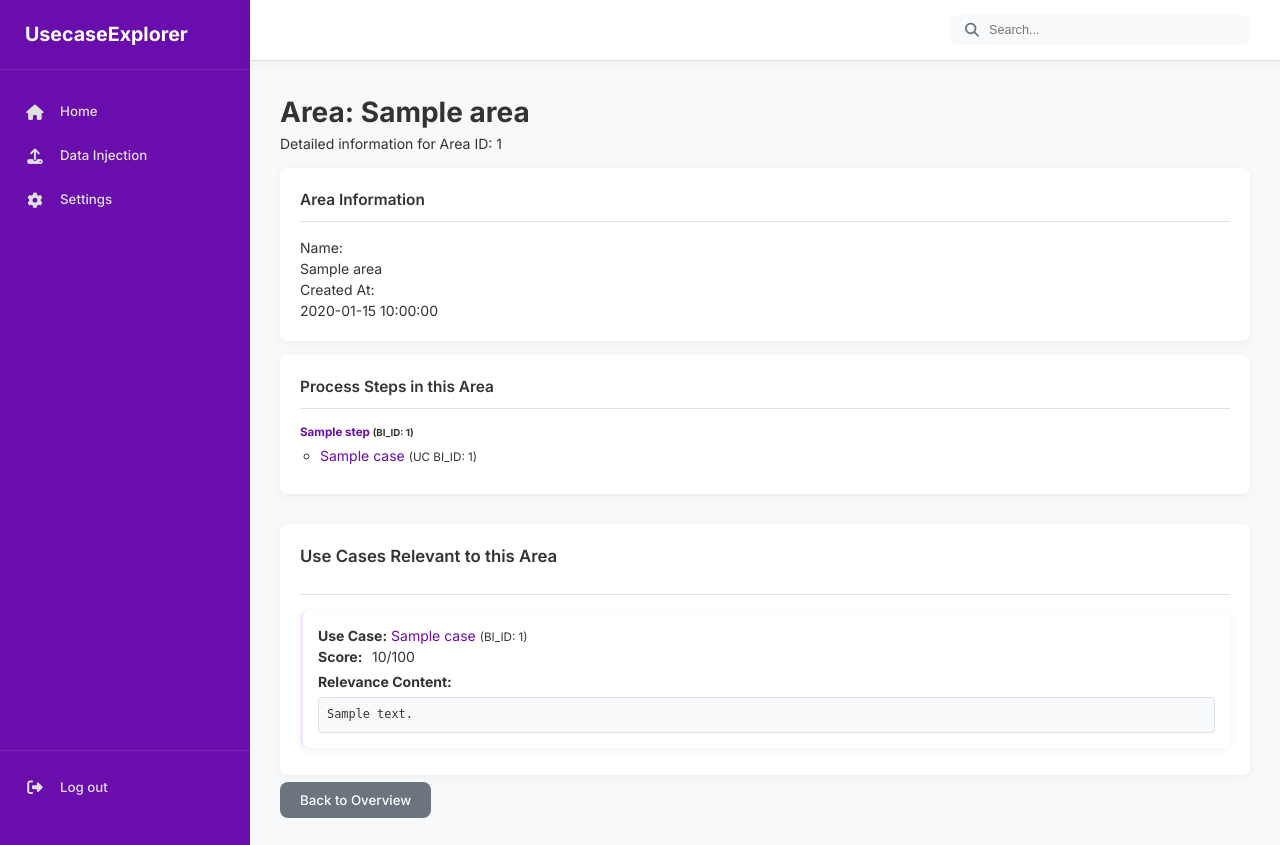
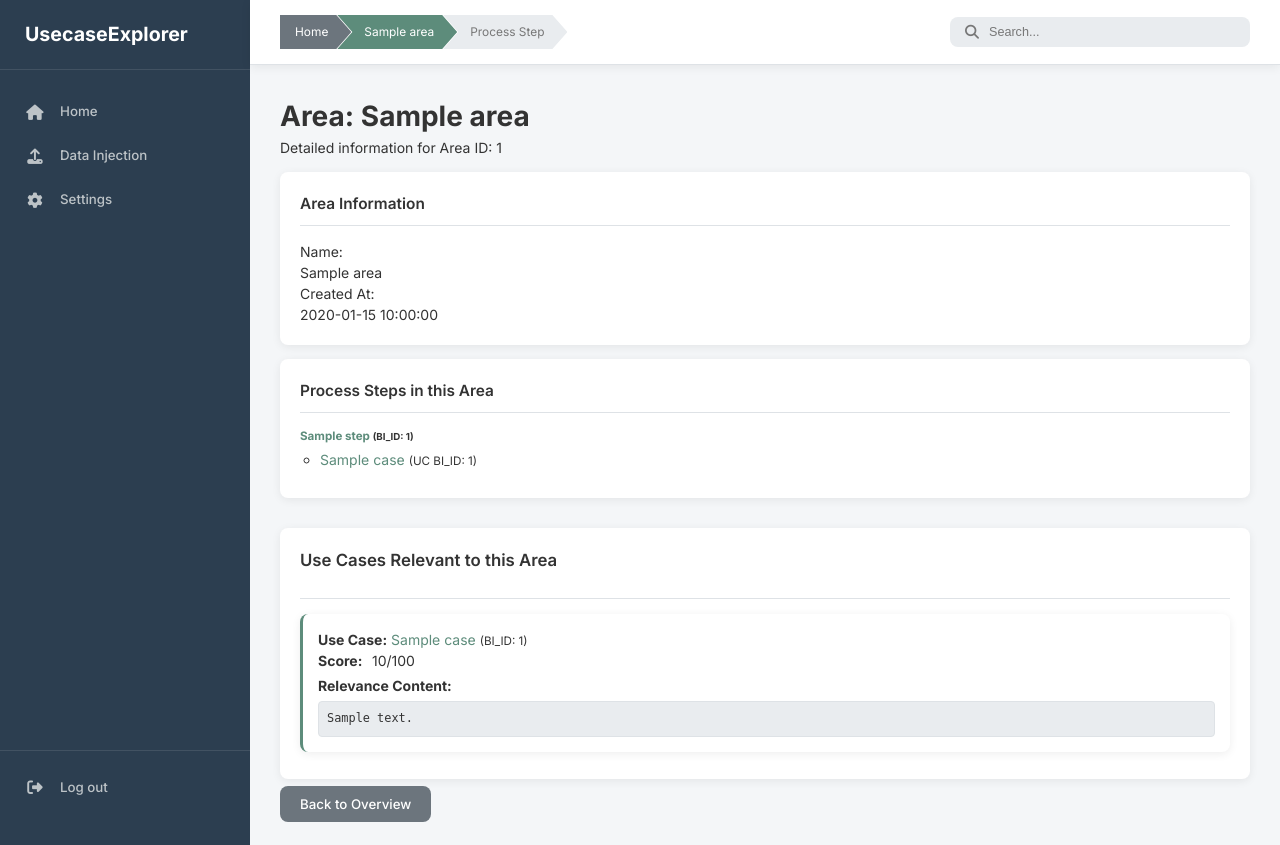
Before and after one commit to TheReallyRealComedian/UsecaseExplorer, a Flask app: page /areas/1 in a window 1280 px wide. Run offline with Flask 3, Linux system fonts and the light colour scheme; a user stored in the database is signed in; tables that the repository leaves empty hold one stand-in row (values such as "Sample post").

Commit message:
Add breadcrumb support and enhance UI for area, step, and use case detail pages

```diff
--- a/backend/routes/area_routes.py
+++ b/backend/routes/area_routes.py
@@ -39,7 +39,8 @@ def view_area(area_id):
         return render_template(
             'area_detail.html',
             title=f"Area: {area.name}",
-            area=area
+            area=area,
+            current_area=area  # For breadcrumbs
         )
     except Exception as e:
         print(f"Error fetching area {area_id}: {e}")
--- a/backend/static/css/style.css
+++ b/backend/static/css/style.css
@@ -1,19 +1,104 @@
 /* style.css */
 :root {
-    --primary-color: #6a0dad; /* Purple */
-    --primary-color-dark: #5a0bad;
-    --primary-color-light: #f3e8fd; /* Lighter purple for backgrounds/hover */
-    --secondary-color: #f8f9fa; /* Light grey background for main content */
-    --card-bg: #ffffff;
-    --text-color: #333333;
-    --text-color-light: #6c757d;
-    --text-color-sidebar: #e0e0e0;
-    --text-color-sidebar-active: #ffffff;
-    --border-color: #dee2e6;
-    --white: #ffffff;
+    /* --- Raw Color Definitions --- */
+    --raw-white: #ffffff;
+    --raw-black: #000000;
+
+    /* Greys */
+    --raw-light-grey-100: #F4F6F8; /* Lightest - Body background, main content */
+    --raw-light-grey-200: #E9ECEF; /* UI elements, Search bar bg, Code bg, disabled bg */
+    --raw-light-grey-300: #DEE2E6; /* Borders on light backgrounds */
+    --raw-medium-grey-100: #777777; /* Light text, disabled text */
+    --raw-medium-grey-200: #6c757d; /* Medium text, Breadcrumb default bg */
+    --raw-medium-grey-300: #5a6268; /* Breadcrumb hover bg, secondary button hover */
+    --raw-dark-grey-100: #555555;  /* Darker medium text */
+    --raw-dark-grey-200: #333333;  /* Main text color */
+    --raw-dark-grey-panel: #2C3E50; /* Left panel bg */
+    --raw-panel-text: #BDC3C7;     /* Text on dark panel */
+    --raw-panel-border-subtle: rgba(255, 255, 255, 0.1); /* Subtle border on dark panel */
+
+    /* Earthish Green Highlight */
+    --raw-green-primary: #5D8C7B;
+    --raw-green-dark: #4A7062;
+    --raw-green-light: #D4E2DE;
+
+    /* Alert Colors (original values maintained as per request scope) */
+    --raw-alert-success-text: #155724;
+    --raw-alert-success-bg: #d4edda;
+    --raw-alert-success-border: #c3e6cb;
+    --raw-alert-danger-text: #721c24;
+    --raw-alert-danger-bg: #f8d7da;
+    --raw-alert-danger-border: #f5c6cb;
+    --raw-alert-warning-text: #856404;
+    --raw-alert-warning-bg: #fff3cd;
+    --raw-alert-warning-border: #ffeeba;
+    --raw-alert-info-text: #0c5460;
+    --raw-alert-info-bg: #d1ecf1;
+    --raw-alert-info-border: #bee5eb;
+
+    /* Shadow Color */
+    --raw-shadow-color: rgba(0, 0, 0, 0.07);
+
+    /* --- Color Definitions END --- */
+    /* --- Variable Names START --- */
+
+    /* Theme Colors (Highlight) */
+    --primary-color: var(--raw-green-primary);
+    --primary-color-dark: var(--raw-green-dark);
+    --primary-color-light: var(--raw-green-light);
+
+    /* Backgrounds */
+    --body-bg-color: var(--raw-light-grey-100);         /* Light grey for major areas */
+    --main-content-bg: var(--raw-light-grey-100);       /* Light grey for major areas */
+    --left-panel-bg: var(--raw-dark-grey-panel);        /* Dark grey for left panel */
+    --card-bg: var(--raw-white);                        /* White for cards */
+    --header-bg: var(--raw-white);                      /* White for main header */
+    --element-bg-light: var(--raw-light-grey-200);      /* e.g. search bar, code block bg */
+
+    /* Text Colors */
+    --text-color: var(--raw-dark-grey-200);
+    --text-color-light: var(--raw-medium-grey-100);
+    --text-color-medium: var(--raw-medium-grey-200);
+    --text-color-sidebar: var(--raw-panel-text);
+    --text-color-sidebar-active: var(--raw-white);
+    --text-color-on-primary: var(--raw-white);          /* Text on green highlight buttons/elements */
+    --text-color-on-dark: var(--raw-white);             /* General text on dark backgrounds (e.g. breadcrumbs) */
+
+    /* Borders */
+    --border-color: var(--raw-light-grey-300);
+    --sidebar-border-color: var(--raw-panel-border-subtle);
+
+    /* Generic */
+    --white: var(--raw-white); /* Retained for explicit white usage if any */
+
+    /* Component Specific */
+    --box-shadow: 0 2px 10px var(--raw-shadow-color);
+    --border-radius: 8px;
     --font-family: 'Inter', sans-serif;
-    --box-shadow: 0 2px 10px rgba(0, 0, 0, 0.05);
-    --border-radius: 8px;
+
+    /* Breadcrumb variables */
+    --breadcrumb-arrow-width: 15px;
+    --breadcrumb-active-bg: var(--primary-color);
+    --breadcrumb-default-bg: var(--raw-medium-grey-200);
+    --breadcrumb-disabled-bg: var(--raw-light-grey-200); /* Consistent with element-bg-light */
+    --breadcrumb-text-color: var(--text-color-on-dark);
+    --breadcrumb-disabled-text-color: var(--text-color-light);
+    --breadcrumb-hover-bg: var(--raw-medium-grey-300);
+    --breadcrumb-active-hover-bg: var(--primary-color-dark);
+
+    /* Alert variables */
+    --alert-success-text: var(--raw-alert-success-text);
+    --alert-success-bg: var(--raw-alert-success-bg);
+    --alert-success-border: var(--raw-alert-success-border);
+    --alert-danger-text: var(--raw-alert-danger-text);
+    --alert-danger-bg: var(--raw-alert-danger-bg);
+    --alert-danger-border: var(--raw-alert-danger-border);
+    --alert-warning-text: var(--raw-alert-warning-text);
+    --alert-warning-bg: var(--raw-alert-warning-bg);
+    --alert-warning-border: var(--raw-alert-warning-border);
+    --alert-info-text: var(--raw-alert-info-text);
+    --alert-info-bg: var(--raw-alert-info-bg);
+    --alert-info-border: var(--raw-alert-info-border);
 }
 
 /* Reset and Base Styles */
@@ -26,7 +111,7 @@
 html, body {
     height: 100%;
     font-family: var(--font-family);
-    background-color: var(--secondary-color);
+    background-color: var(--body-bg-color); /* UPDATED */
     color: var(--text-color);
     font-size: 14px; /* Base font size */
     line-height: 1.5;
@@ -55,34 +140,31 @@ ul {
 /* Sidebar Styles */
 .sidebar {
     width: 250px;
-    background-color: var(--primary-color);
+    background-color: var(--left-panel-bg); /* UPDATED */
     color: var(--text-color-sidebar);
     display: flex;
     flex-direction: column;
-    padding: 20px 0; /* Existing padding */
-    flex-shrink: 0; /* Prevent sidebar from shrinking */
-    height: 100vh; /* MODIFIED: Ensure sidebar takes full viewport height */
-    position: sticky; /* MODIFIED: Make sidebar sticky to the viewport top left */
-    top: 0;           /* MODIFIED: Stick to top */
+    padding: 20px 0;
+    flex-shrink: 0;
+    height: 100vh;
+    position: sticky;
+    top: 0;
 }
 
 .sidebar-header {
     padding: 0 25px 20px 25px;
     margin-bottom: 20px;
-    border-bottom: 1px solid rgba(255, 255, 255, 0.1);
+    border-bottom: 1px solid var(--sidebar-border-color); /* UPDATED */
 }
 
 .sidebar-header .logo {
     font-size: 1.4rem;
     font-weight: 700;
-    color: var(--white);
+    color: var(--text-color-sidebar-active); /* UPDATED */
 }
 
 .sidebar-menu {
     flex-grow: 1;
-    /* If menu items were to overflow, this would enable scrolling within the menu area
-    overflow-y: auto;
-    */
 }
 
 .sidebar-menu li a,
@@ -131,33 +213,100 @@ ul {
     flex-grow: 1;
     display: flex;
     flex-direction: column;
-    background-color: var(--secondary-color);
-    /* max-width: calc(100% - 250px); /* If sidebar is sticky, prevent overlap if not handled by flex */
-    /* The above max-width is not strictly necessary with the current flex setup for app-container */
+    background-color: var(--main-content-bg); /* UPDATED */
 }
 
 /* Header Styles */
 .main-header {
     display: flex;
-    /* justify-content: space-between; /* MODIFIED: No longer needed as search is pushed right */
     align-items: center;
     padding: 15px 30px;
-    background-color: var(--white);
+    background-color: var(--header-bg); /* UPDATED */
     border-bottom: 1px solid var(--border-color);
     box-shadow: var(--box-shadow);
-    position: sticky; /* MODIFIED: Make header sticky */
-    top: 0;           /* MODIFIED: Stick to the top of its scrolling container (.main-content) */
-    z-index: 1000;    /* MODIFIED: Ensure it's above other content in .page-content */
+    position: sticky;
+    top: 0;
+    z-index: 1000;
+    gap: 20px;
+    min-height: 64px;
+}
+
+/* Breadcrumbs Styles */
+.breadcrumbs {
+    display: flex;
+    align-items: center;
+    flex-grow: 1;
+    overflow: hidden;
+    white-space: nowrap;
+}
+
+.breadcrumb-item {
+    background-color: var(--breadcrumb-default-bg);
+    color: var(--breadcrumb-text-color);
+    padding: 8px calc(var(--breadcrumb-arrow-width) + 8px) 8px calc(var(--breadcrumb-arrow-width) + 12px);
+    margin-right: calc(-1 * var(--breadcrumb-arrow-width) + 1px);
+    clip-path: polygon(
+        0% 0%,
+        calc(100% - var(--breadcrumb-arrow-width)) 0%,
+        100% 50%,
+        calc(100% - var(--breadcrumb-arrow-width)) 100%,
+        0% 100%,
+        var(--breadcrumb-arrow-width) 50%
+    );
+    position: relative;
+    text-decoration: none;
+    font-size: 0.85rem;
+    line-height: 1.3;
+    height: 34px;
+    display: flex;
+    align-items: center;
+    transition: background-color 0.2s ease;
+}
+
+.breadcrumb-item:hover {
+    background-color: var(--breadcrumb-hover-bg);
+    z-index: 5;
+}
+
+.breadcrumb-item:first-child {
+    clip-path: polygon(
+        0% 0%,
+        calc(100% - var(--breadcrumb-arrow-width)) 0%,
+        100% 50%,
+        calc(100% - var(--breadcrumb-arrow-width)) 100%,
+        0% 100%
+    );
+    padding-left: 15px;
+    margin-left: 0;
+}
+
+.breadcrumb-item.active {
+    background-color: var(--breadcrumb-active-bg);
+    color: var(--breadcrumb-text-color); /* Ensure good contrast on active (green) bg */
+    z-index: 10;
+}
+.breadcrumb-item.active:hover {
+    background-color: var(--breadcrumb-active-hover-bg);
+}
+
+.breadcrumb-item.disabled {
+    background-color: var(--breadcrumb-disabled-bg);
+    color: var(--breadcrumb-disabled-text-color);
+    cursor: default;
+    z-index: 1;
+}
+.breadcrumb-item.disabled:hover {
+    background-color: var(--breadcrumb-disabled-bg);
 }
 
 .search-bar {
     display: flex;
     align-items: center;
-    background-color: var(--secondary-color);
+    background-color: var(--element-bg-light); /* UPDATED */
     padding: 8px 15px;
     border-radius: var(--border-radius);
-    width: 300px; /* Adjust as needed */
-    margin-left: auto; /* MODIFIED: Push search bar to the right */
+    width: 300px;
+    flex-shrink: 0;
 }
 
 .search-bar i {
@@ -171,9 +320,14 @@ ul {
     background-color: transparent;
     width: 100%;
     font-size: 0.9rem;
+    color: var(--text-color); /* Ensure input text is readable */
+}
+.search-bar input::placeholder {
+    color: var(--text-color-light);
 }
 
-.header-actions { /* This class might be unused now, but kept for completeness if referenced elsewhere */
+
+.header-actions {
     display: flex;
     align-items: center;
     gap: 15px;
@@ -462,21 +628,22 @@ form button[type="submit"]:hover,
     margin-bottom: 10px;
     border-radius: var(--border-radius);
     box-shadow: var(--box-shadow);
-    border-left: 3px solid var(--primary-color-light);
+    border-left: 3px solid var(--primary-color); /* UPDATED */
 }
 .relevance-section li strong {
     display: inline-block;
-    min-width: 50px; /* Align labels */
+    min-width: 50px;
 }
-.relevance-section li pre { /* Relevance content */
-     background-color: #f8f9fa;
+.relevance-section li pre {
+     background-color: var(--element-bg-light); /* UPDATED */
      padding: 8px;
      margin-top: 5px;
-     border: 1px solid #dee2e6;
+     border: 1px solid var(--border-color); /* UPDATED */
      border-radius: 4px;
      white-space: pre-wrap;
      word-wrap: break-word;
      font-size: 0.85rem;
+     color: var(--text-color);
 }
 
 .add-relevance-form {
--- a/backend/templates/base.html
+++ b/backend/templates/base.html
@@ -4,80 +4,43 @@
     <meta charset="utf-8">
     <meta name="viewport" content="width=device-width, initial-scale=1, shrink-to-fit=no">
     <title>{% block title %}Usecase Explorer{% endblock %}</title>
-    <!-- Link to your CSS -->
     <link rel="stylesheet" href="{{ url_for('static', filename='css/style.css') }}">
-    <!-- Add Google Fonts (Optional, but helps match the look) -->
     <link rel="preconnect" href="https://fonts.googleapis.com">
     <link rel="preconnect" href="https://fonts.gstatic.com" crossorigin>
     <link href="https://fonts.googleapis.com/css2?family=Inter:wght@400;500;600;700&display=swap" rel="stylesheet">
-    <!-- Add Font Awesome (Optional, for icons) -->
     <link rel="stylesheet" href="https://cdnjs.cloudflare.com/ajax/libs/font-awesome/6.5.1/css/all.min.css" integrity="sha512-DTOQO9RWCH3ppGqcWaEA1BIZOC6xxalwEsw9c2QQeAIftl+Vegovlnee1c9QX4TctnWMn13TZye+giMm8e2LwA==" crossorigin="anonymous" referrerpolicy="no-referrer" />
 </head>
 <body>
     <div class="app-container">
-        <!-- Sidebar -->
         <nav class="sidebar">
             <div class="sidebar-header">
                 <a href="{{ url_for('index') }}" class="logo">UsecaseExplorer</a>
-                 {# In the image it's Inventor.io, changed to match app #}
             </div>
             <ul class="sidebar-menu">
-                 {# --- Add class="active" based on current page later --- #}
                 <li class="{{ 'active' if request.endpoint == 'index' else '' }}">
                     <a href="{{ url_for('index') }}">
-                        <i class="fas fa-home"></i> {# Icon Placeholder #}
+                        <i class="fas fa-home"></i>
                         <span>Home</span>
                     </a>
                 </li>
-                 {# Add other relevant nav items for YOUR app #}
                 <li class="{{ 'active' if request.endpoint == 'injection.handle_injection' else '' }}">
                      <a href="{{ url_for('injection.handle_injection') }}">
-                         <i class="fas fa-upload"></i> {# Icon Placeholder #}
+                         <i class="fas fa-upload"></i>
                          <span>Data Injection</span>
                      </a>
                  </li>
-                {# Example: Add links to future list views if created #}
-                {#
-                <li>
+                  <li>
                     <a href="#">
-                        <i class="fas fa-list"></i>
-                        <span>Areas</span>
-                    </a>
-                </li>
-                <li>
-                    <a href="#">
-                        <i class="fas fa-shoe-prints"></i>
-                        <span>Process Steps</span>
-                    </a>
-                </li>
-                 <li>
-                    <a href="#">
-                        <i class="fas fa-lightbulb"></i>
-                        <span>Use Cases</span>
-                    </a>
-                </li>
-                 #}
-                  <li>
-                    <a href="#"> {# Placeholder for future Settings #}
-                        <i class="fas fa-cog"></i> {# Icon Placeholder #}
+                        <i class="fas fa-cog"></i>
                         <span>Settings</span>
                     </a>
                 </li>
             </ul>
             <ul class="sidebar-footer-menu">
-                {# Example: Add Product is not relevant here #}
-                {#
-                <li>
-                    <a href="#">
-                        <i class="fas fa-plus-circle"></i>
-                        <span>Add product</span>
-                    </a>
-                </li>
-                 #}
                  {% if current_user.is_authenticated %}
                 <li>
                     <a href="{{ url_for('auth.logout') }}">
-                        <i class="fas fa-sign-out-alt"></i> {# Icon Placeholder #}
+                        <i class="fas fa-sign-out-alt"></i>
                         <span>Log out</span>
                     </a>
                 </li>
@@ -85,21 +48,55 @@
             </ul>
         </nav>
 
-        <!-- Main Content Area -->
         <div class="main-content">
-            <!-- Header -->
             <header class="main-header">
-                <!-- Search bar will be pushed to the right by CSS -->
+                <div class="breadcrumbs">
+                    <a href="{{ url_for('index') }}"
+                       class="breadcrumb-item {% if request.endpoint == 'index' %}active{% endif %}">Home</a>
+
+                    {# Determine navigation context from passed variables #}
+                    {% set nav_area = current_area %}
+                    {% set nav_step = current_step %}
+                    {% set nav_usecase = current_usecase %}
+
+                    {# Area Segment #}
+                    {% if nav_area %}
+                        <a href="{{ url_for('areas.view_area', area_id=nav_area.id) }}"
+                           class="breadcrumb-item {% if request.endpoint == 'areas.view_area' %}active{% endif %}">
+                            {{ nav_area.name }}
+                        </a>
+                    {% elif request.endpoint != 'auth.login' and request.endpoint != 'auth.register' %} {# Show placeholder if not on auth pages and no area context #}
+                        <span class="breadcrumb-item disabled">Area</span>
+                    {% endif %}
+
+                    {# Process Step Segment #}
+                    {% if nav_step %}
+                        <a href="{{ url_for('steps.view_step', step_id=nav_step.id) }}"
+                           class="breadcrumb-item {% if request.endpoint == 'steps.view_step' %}active{% endif %}">
+                            {{ nav_step.name }}
+                        </a>
+                    {% elif nav_area or (request.endpoint == 'index' and request.endpoint != 'auth.login' and request.endpoint != 'auth.register') %}
+                        <span class="breadcrumb-item disabled">Process Step</span>
+                    {% endif %}
+
+                    {# Use Case Segment #}
+                    {% if nav_usecase %}
+                        <a href="{{ url_for('usecases.view_usecase', usecase_id=nav_usecase.id) }}"
+                           class="breadcrumb-item {% if request.endpoint == 'usecases.view_usecase' %}active{% endif %}">
+                            {{ nav_usecase.name }}
+                        </a>
+                    {% elif nav_step or (request.endpoint == 'index' and request.endpoint != 'auth.login' and request.endpoint != 'auth.register') %}
+                        <span class="breadcrumb-item disabled">Use Case</span>
+                    {% endif %}
+                </div>
+
                 <div class="search-bar">
                     <i class="fas fa-search"></i>
                     <input type="search" placeholder="Search...">
                 </div>
-                <!-- Removed header-actions div and its icon buttons -->
             </header>
 
-            <!-- Page Content -->
             <main class="page-content">
-                 <!-- Flash Messages -->
                 {% with messages = get_flashed_messages(with_categories=true) %}
                     {% if messages %}
                         <div class="flash-messages">
@@ -109,16 +106,10 @@
                         </div>
                     {% endif %}
                 {% endwith %}
-
-                {% block content %}
-                <!-- Specific page content goes here -->
-                {% endblock %}
+                {% block content %}{% endblock %}
             </main>
         </div>
     </div>
-
-    <!-- Link to your JS (Optional) -->
-    <!-- <script src="{{ url_for('static', filename='js/main.js') }}"></script> -->
     {% block scripts %}{% endblock %}
 </body>
 </html>
```
Also changed, not shown: other parts of backend/static/css/style.css (+67 -54 lines), backend/routes/step_routes.py (+3 -11 lines), backend/routes/usecase_routes.py (+11 -30 lines).
